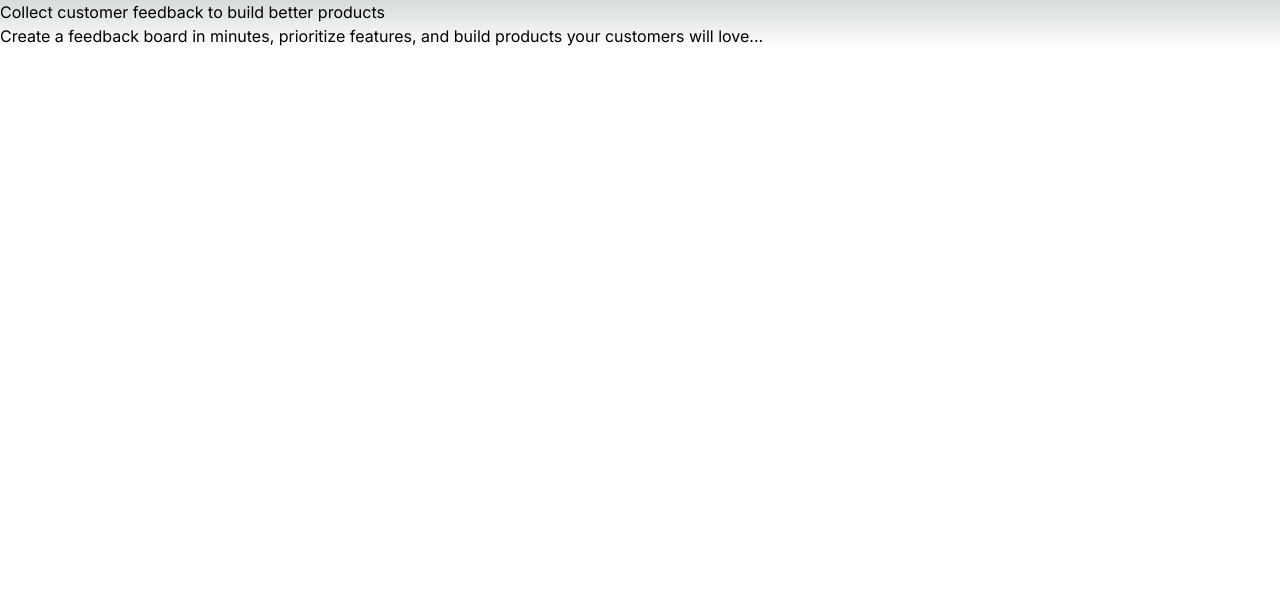
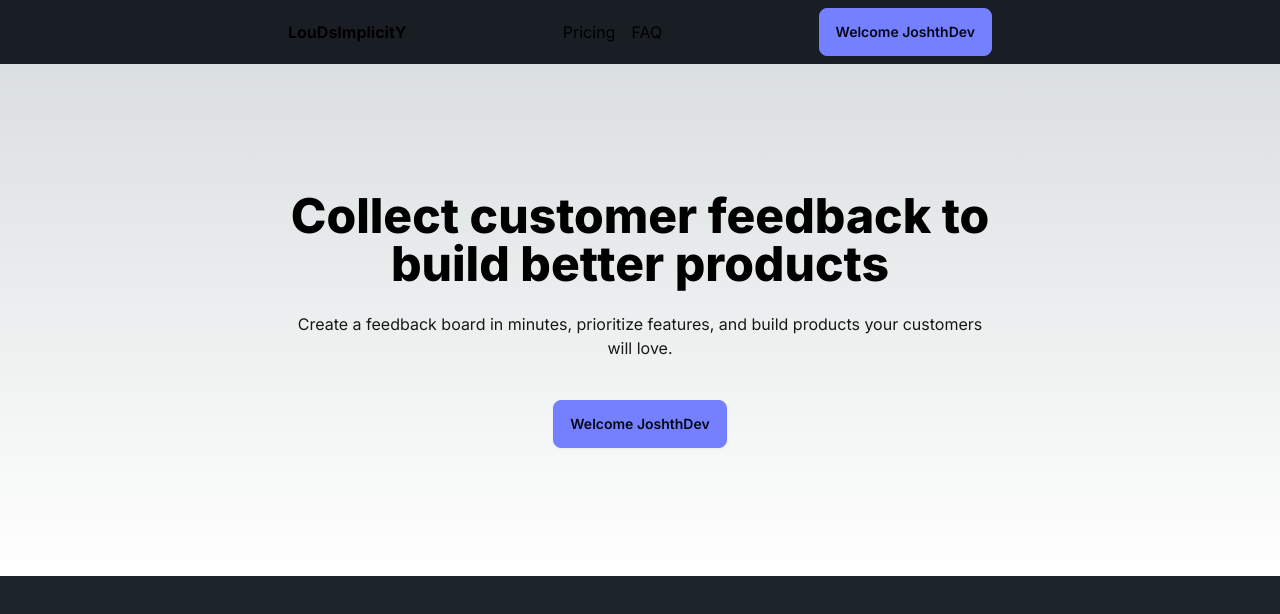
Before and after one commit to Joshthdev/my-app, a Next.js app: page / in a window 1280 px wide. Shown: the top 614 px of the page. Built offline with nearby package versions, Linux system fonts and the light colour scheme.

Commit message:
add hero & header section

```diff
--- /dev/null
+++ b/app/dashboard/page.jsx
@@ -0,0 +1,9 @@
+
+
+export default function Dashboard() {
+  return (
+    <main>
+      <h1>Private Dashboard</h1>
+    </main>
+  );
+}
--- a/app/layout.tsx
+++ b/app/layout.tsx
@@ -15,8 +15,8 @@
   children: React.ReactNode;
 }>) {
   return (
-    <html lang="en">
-      <body className={inter.className}>{children}</body>
-    </html>
-  );
+		<html lang="en" data-theme="dark">
+			<body className={inter.className}>{children}</body>
+		</html>
+	);
 }
--- a/app/page.tsx
+++ b/app/page.tsx
@@ -1,12 +1,33 @@
-import Image from "next/image";
+import ButtonLogin from "../components/ButtonLogin";
 
 export default function Home() {
+	const isLoggedin = true;
+	const name = "JoshthDev";
+
 	return (
 		<main>
-      <h1>Collect customer feedback to build better products</h1>
+			<section className="bg-base-200">
+				<div className="flex justify-between items-center px-8 py-2 max-w-3xl mx-auto">
+					<div className="font-bold">LouDsImplicitY</div>
+					<div className="space-x-4 max-md:hidden">
+						<a className="link link-hover">Pricing</a>
+						<a className="link link-hover">FAQ</a>
+					</div>
 					<div>
-        Create a feedback board in minutes, prioritize features, and build products your customers will love...
+						<ButtonLogin isLoggedin={isLoggedin} name={name} />
 					</div>
+				</div>
+			</section>
+			<section className="px-8 text-center py-32 max-w-3xl mx-auto">
+				<h1 className="text-4xl lg:text-5xl font-extrabold mb-6">
+					Collect customer feedback to build better products
+				</h1>
+				<div className="opacity-90 mb-10">
+					Create a feedback board in minutes, prioritize features, and build
+					products your customers will love.
+				</div>
+				<ButtonLogin isLoggedin={isLoggedin} name={name} />
+			</section>
 		</main>
 	);
 }
--- /dev/null
+++ b/components/ButtonLogin.jsx
@@ -0,0 +1,10 @@
+import Link from 'next/link';
+
+const ButtonLogin = ({isLoggedin, name}) => {
+    if (isLoggedin) {
+        return <Link href="/dashboard" className='btn btn-primary'>
+            Welcome {name}
+            </Link>;
+    }};
+
+export default ButtonLogin;
--- a/tailwind.config.ts
+++ b/tailwind.config.ts
@@ -15,8 +15,9 @@
       },
     },
   },
-  plugins: [
-    require("daisyui"),
-  ],
-};
+  plugins: [require("daisyui")],
+  daisyui: {
+    themes: ["dark", "light", "cupcake"],
+},};
+
 export default config;
```
Also changed, not shown: .eslintrc.json, 1 other file (tests, documents, lock files or other folders). Lines whose indentation alone changed are shown as unchanged.
